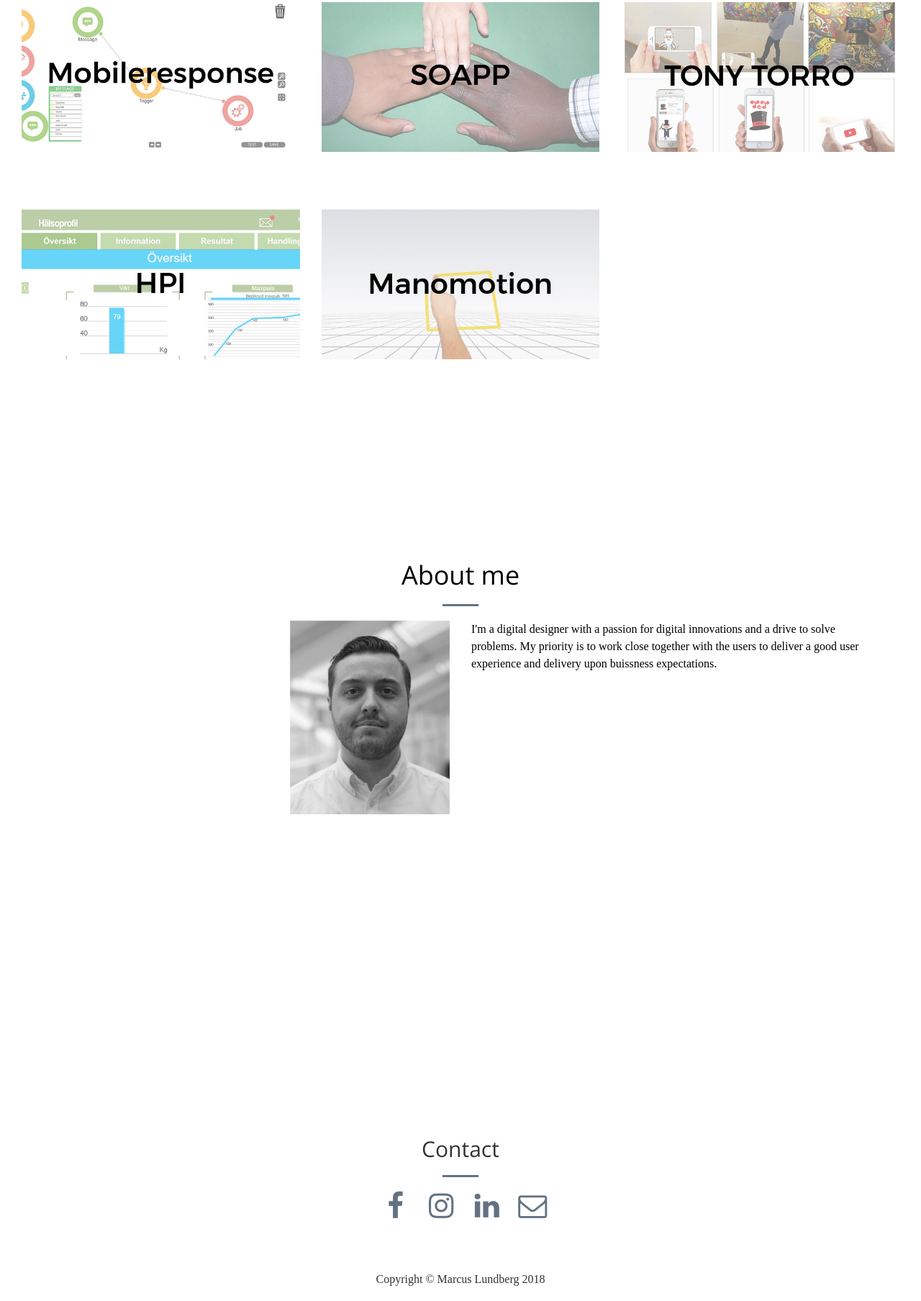
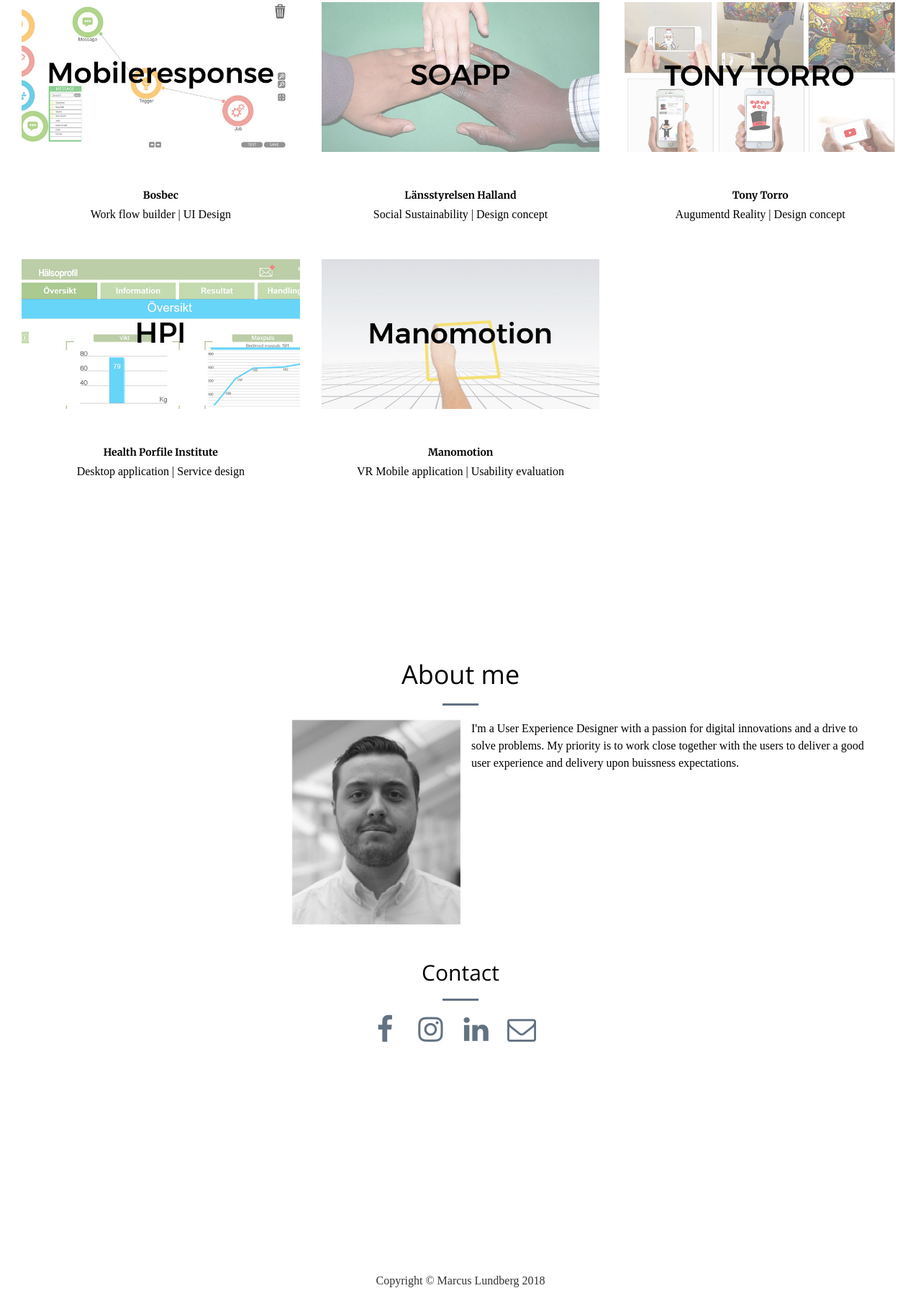
Before and after one commit to MarcusLundberg86/Portfolio, a website: page Hemsida/index.html in a window 1280 px wide. Shown: the part 993-2800 px from the top of the page at 72% size. Drawn offline with nearby package versions, Linux system fonts and the light colour scheme.

Commit message:
Update Hemsida/index.html

```diff
--- a/Hemsida/index.html
+++ b/Hemsida/index.html
@@ -63,10 +63,10 @@
           <div class="collapse navbar-collapse" id="bs-example-navbar-collapse-1">
             <ul class="nav navbar-nav navbar-right">
               <li>
-                <a class="page-scroll" href="#about">About</a>
+                <a class="page-scroll" href="#portfolio">Portfolio</a>
               </li>
               <li>
-                <a class="page-scroll" href="#portfolio">Portfolio</a>
+                <a class="page-scroll" href="#about">About / Contact</a>
               </li>
               <li>
                 <a class="page-scroll" href="#contact">Contact</a>
@@ -85,8 +85,8 @@
             <hr class="light">
             <p id="homeHeadig">A <strong>User Experience Designer</strong> who combines user needs with bussnies goals to create meaningful and usefull experiences.</p>
             <div class="arrow">
-    <a class="page-scroll" href="#portfolio"><img src="http://marcelklacan.com/images/icon.png" alt="" /></a>
-  </div>
+              <a class="page-scroll" href="#portfolio"><img src="http://marcelklacan.com/images/icon.png" alt="" /></a>
+            </div>
           </div>
         </div>
 
@@ -117,6 +117,10 @@
                 </div>
                 <img src="img/portfolio/thumbnails/mobileresponse_tumbnail.jpg" class="img-responsive" alt="Cabin">
               </a>
+              <caption class="mt-0">
+              <label>Bosbec</label>
+              <p>Work flow builder | UI Design</p>
+            </caption>
             </div>
             <div class="col-sm-4 portfolio-item">
               <a href="#portfolioModal2" target="_blank" class="portfolio-link" data-toggle="modal">
@@ -132,6 +136,10 @@
               </div>
               <img src="img/portfolio/thumbnails/SOAPP_thumbnail.jpg" class="img-responsive" alt="Slice of cake">
             </a>
+            <caption class="mt-0">
+              <label>Länsstyrelsen Halland</label>
+              <p>Social Sustainability | Design concept</p>
+            </caption>
           </div>
           <div class="col-sm-4 portfolio-item">
             <a href="#portfolioModal3" target="_blank" class="portfolio-link" data-toggle="modal">
@@ -148,6 +156,10 @@
               </div>
               <img src="img/portfolio/thumbnails/tonytorro_thumbnail.jpg" class="img-responsive" alt="Circus tent">
             </a>
+            <caption class="mt-0">
+              <label>Tony Torro</label>
+              <p>Augumentd Reality | Design concept</p>
+            </caption>
           </div>
           <div class="col-sm-4 portfolio-item">
             <a href="#portfolioModal4" target="_blank" class="portfolio-link" data-toggle="modal">
@@ -162,7 +174,12 @@
               </div>
             </div>
             <img src="img/portfolio/thumbnails/hpi_thumbnail.jpg" class="img-responsive" alt="Game controller">
+            <caption class="mt-0">
+              <label>Health Porfile Institute</label>
+              <p>Desktop application | Service design</p>
+            </caption>
           </a>
+
         </div>
         <div class="col-sm-4 portfolio-item">
           <a href="#portfolioModal5" target="_blank" class="portfolio-link" data-toggle="modal">
@@ -176,7 +193,12 @@
                 </div>
               </div>
             </div>
-            <img src="img/portfolio/thumbnails/manomotion_thumbnail.jpg" class="img-responsive" alt="Safe"></a>
+            <img src="img/portfolio/thumbnails/manomotion_thumbnail.jpg" class="img-responsive" alt="Safe">
+          </a>
+            <caption class="mt-0">
+              <label>Manomotion</label>
+              <p>VR Mobile application | Usability evaluation</p>
+            </caption>
           </div>
           <div class="col-sm-4 portfolio-item">
      <!-- Länk till modal -->   <!--               <a href=" " class="portfolio-link" data-toggle="modal">
@@ -203,18 +225,44 @@
               <hr class="dark">
               <div class="row">
                 <div class="col-sm-6">
+                  <div class="row">
                   <img src="img\Portfo.jpg" class="about-image pull-right">
                 </div>
+
+                </div>
                 <div class="col-sm-6">
-                  <p class="about-text">I'm a digital designer with a passion for digital innovations and a drive to solve problems. My priority is to work close together with the users to deliver a good user experience and delivery upon buissness expectations.
+                  <p class="about-text">I'm a User Experience Designer with a passion for digital innovations and a drive to solve problems. My priority is to work close together with the users to deliver a good user experience and delivery upon buissness expectations.
                   </p>
                 </div>
               </div>
+
+           <div class="row">
+            <div class="text-center">
+                <h2 class="section-heading">Contact</h2>
+                <hr class="bg-light">
+              </div>
+                <div>
+                  <ul class="list-inline">
+                    <li>
+                      <a href="https://www.facebook.com/marcus.lundberg.52" target="_blank" class="btn-social btn-outline"><span class="sr-only">Facebook</span><i class="fa fa-2x fa-facebook"></i></a>
+                    </li>
+                    <li>
+                      <a href="https://www.instagram.com/marcusluundberg/" target="_blank" class="btn-social btn-outline"><span class="sr-only">Instagram</span><i class="fa fa-2x fa-instagram"></i></a>
+                    </li>
+                    <li>
+                      <a href="https://www.linkedin.com/in/marcus-lundberg-bb898456/" target="_blank" class="btn-social btn-outline"><span class="sr-only">LinkedIn</span><i class="fa fa-2x fa-linkedin"></i></a>
+                    </li>
+                    <li>
+                      <a href="mailto:marcus.lundberg86@gmail.com" target="_blank" class="btn-social btn-outline"><span class="sr-only">Instagram</span><i class="fa fa-2x fa-envelope-o"></i></a>
+                    </li>
+                  </li>
+                </ul>
+              </div>
             </div>
-          </div>
+            </div>
         </section>
 
-        <section class="contact-section" id="contact">
+<!--         <section class="contact-section" id="contact">
           <div class="container">
             <div class="row">
               <div class="text-center">
@@ -246,6 +294,11 @@
           </div>
         </div>
         <div class="text-center">
+          <p class="copyright">Copyright &copy; Marcus Lundberg 2018</p>
+        </div>
+      </section> -->
+      <section>
+      <div class="text-center">
           <p class="copyright">Copyright &copy; Marcus Lundberg 2018</p>
         </div>
       </section>
```
